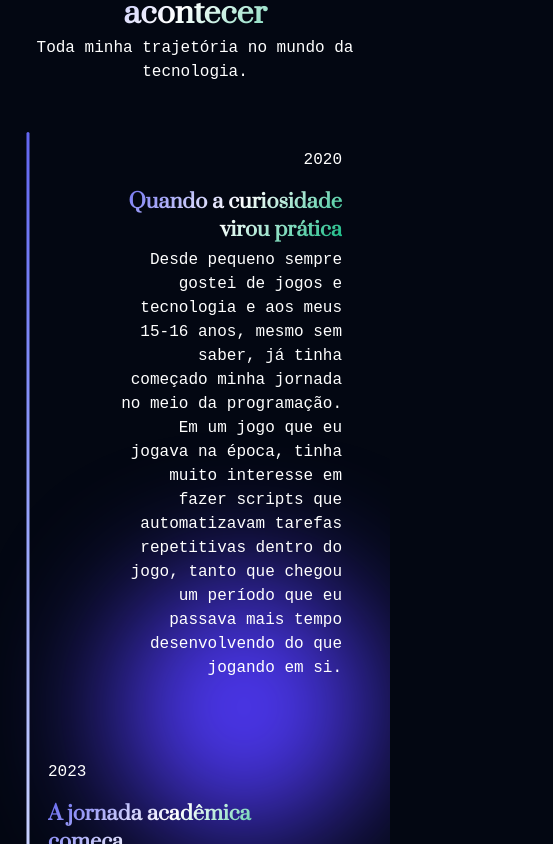
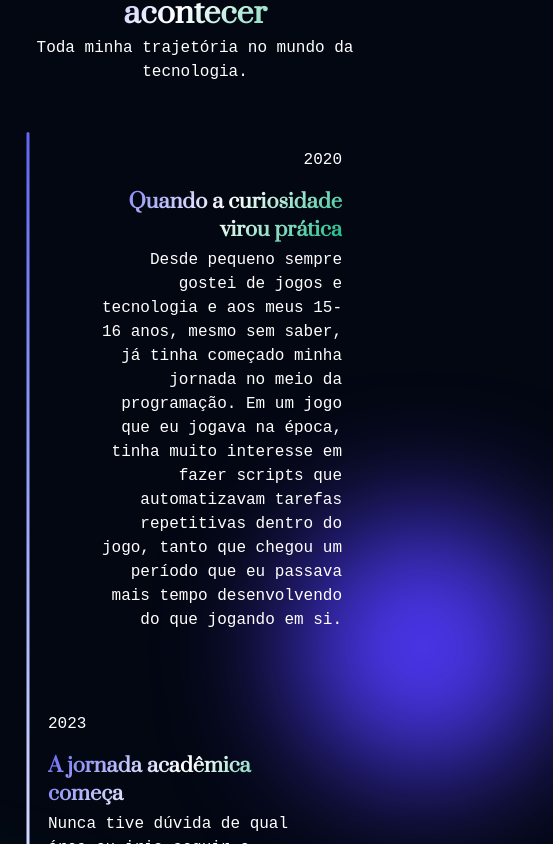
Before and after one commit to mtzdantas/web-portfolio, a React (Vite) app: page / in a window 390 px wide. Shown: the part 980-1824 px from the top of the page, 553 px wide, since content can reach past the window. Built offline with nearby package versions, Linux system fonts and the light colour scheme; a web font is replaced by a local one.

Commit message:
fit: ajustando background

```diff
--- a/src/screens/About.tsx
+++ b/src/screens/About.tsx
@@ -52,14 +52,14 @@ export default function About() {
             transition={{ duration: 0.4, delay: index * 0.2 }}
           >
             {isLeft && (
-              <div className="absolute -bottom-1/4 right-0 -z-10 w-65 h-65 bg-indigo-600 rounded-full blur-3xl"></div>
+              <div className="absolute -bottom-1/4 -right-2/4 sm:right-0 -z-10 w-65 h-65 bg-indigo-600 rounded-full blur-3xl"></div>
             )}
 
             {!isLeft && (
-              <div className="absolute -bottom-1/4 left-0 -z-10 w-55 h-55 bg-emerald-600 rounded-full blur-3xl"></div>
+              <div className="absolute -bottom-1/4 -left-2/4 sm:left-0 -z-10 w-55 h-55 bg-emerald-600 rounded-full blur-3xl"></div>
             )}
             <div className={`p-4 rounded-lg transition-all duration-300
-      hover:bg-white/5 hover:shadow-xl hover:border hover:border-white/10 max-w-[260px] md:max-w-[300px] lg:max-w-[400px] ${isLeft ? "text-right" : "text-left"}`}>
+      hover:bg-white/5 hover:shadow-xl hover:border hover:border-white/10 max-w-[280px] md:max-w-[300px] lg:max-w-[400px] ${isLeft ? "text-right" : "text-left"}`}>
               <p className="mb-4">{item.year}</p>
               <h2 className="text-xl font-semibold mb-1 text-gradient">{item.title}</h2>
               <p className="">{item.text}</p>
```
